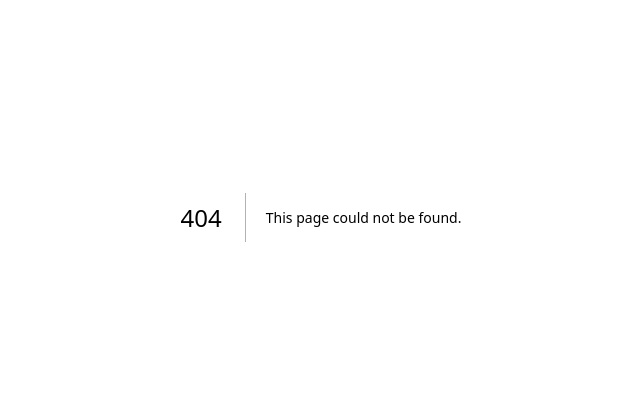
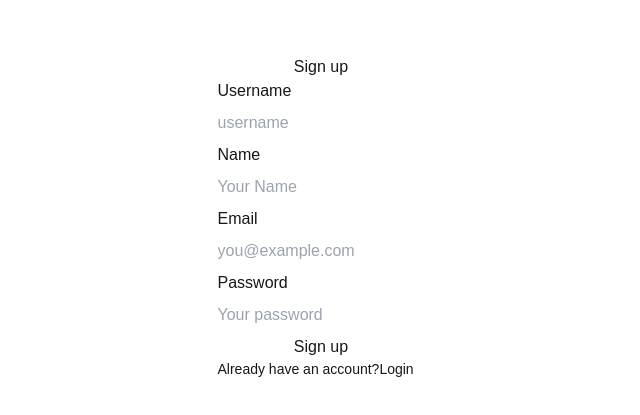
Before and after one commit to bccfilkom/whale-ai-client, a Next.js app: page /register in a window 1280 px wide. Before the commit this address had no page. Shown: the part 183-598 px from the top of the page, without its empty margins (319-959 px from the left). Built offline with nearby package versions, Linux system fonts and the light colour scheme.

Commit message:
`feat(auth)` : finish register user

```diff
--- a/package.json
+++ b/package.json
@@ -9,11 +9,15 @@
     "lint": "next lint"
   },
   "dependencies": {
+    "@hookform/resolvers": "^3.9.0",
     "axios": "^1.7.7",
     "next": "14.2.11",
     "next-auth": "^4.24.7",
     "react": "^18",
-    "react-dom": "^18"
+    "react-dom": "^18",
+    "react-hook-form": "^7.53.0",
+    "sonner": "^1.5.0",
+    "zod": "^3.23.8"
   },
   "devDependencies": {
     "@types/node": "^20",
--- /dev/null
+++ b/src/app/(pages)/register/page.tsx
@@ -0,0 +1,9 @@
+import RegisterForm from "@/sections/register/RegisterForm";
+
+export default function RegisterPage() {
+  return (
+    <main className="flex h-screen justify-center items-center">
+      <RegisterForm />
+    </main>
+  );
+}
--- /dev/null
+++ b/src/app/api/auth/register/route.ts
@@ -0,0 +1,45 @@
+import { BASE_URL } from "@/utils/env";
+import axios from "axios";
+import { NextRequest, NextResponse } from "next/server";
+
+export async function POST(req: NextRequest, res: NextResponse) {
+  const body = await req.json();
+  try {
+    const { username, name, email, password } = body;
+    const requestBody = {
+      username,
+      name,
+      email,
+      password,
+    };
+    const res = await axios.post(`${BASE_URL}users/register`, requestBody);
+    if (res.status === 200 || res.status === 201) {
+      return new Response(
+        JSON.stringify({
+          code: 200,
+          ...res.data,
+        }),
+        { status: 200 }
+      );
+    }
+  } catch (error) {
+    console.log(error);
+    if (axios.isAxiosError(error)) {
+      return new Response(
+        JSON.stringify({
+          code: error.response?.status,
+          ...error.response?.data,
+        }),
+        { status: error.response?.status || 500 }
+      );
+    } else {
+      return new Response(
+        JSON.stringify({
+          code: 500,
+          message: "Unknown error occurred",
+        }),
+        { status: 500 }
+      );
+    }
+  }
+}
--- a/src/app/layout.tsx
+++ b/src/app/layout.tsx
@@ -2,6 +2,7 @@ import type { Metadata } from "next";
 import localFont from "next/font/local";
 import "./globals.css";
 import NextAuthProvider from "@/components/provider/nextauth";
+import { Toaster } from "sonner";
 
 const geistSans = localFont({
   src: "./fonts/GeistVF.woff",
@@ -29,7 +30,13 @@ export default function RootLayout({
       <body
         className={`${geistSans.variable} ${geistMono.variable} antialiased`}
       >
-        <NextAuthProvider> {children}</NextAuthProvider>
+        <Toaster
+          position="top-center"
+          pauseWhenPageIsHidden={true}
+          theme="dark"
+          richColors={true}
+        />
+        <NextAuthProvider>{children}</NextAuthProvider>
       </body>
     </html>
   );
--- /dev/null
+++ b/src/app/types/schema/register/index.ts
@@ -0,0 +1,10 @@
+import { z } from "zod";
+
+export const registerSchema = z.object({
+  username: z.string().min(3, "Username must be at least 6 characters long"),
+  name: z.string().min(1, "Name is required"),
+  email: z.string().email("Invalid email address"),
+  password: z.string().min(5, "Password must be at least 8 characters long"),
+});
+
+export type RegisterFormData = z.infer<typeof registerSchema>;
--- /dev/null
+++ b/src/sections/register/RegisterForm.tsx
@@ -0,0 +1,96 @@
+"use client";
+import React, { useState } from "react";
+import { zodResolver } from "@hookform/resolvers/zod";
+import Link from "next/link";
+import { useForm } from "react-hook-form";
+import { RegisterFormData, registerSchema } from "@/app/types/schema/register";
+import { toast } from "sonner";
+import { redirect } from "next/navigation";
+
+const RegisterForm = () => {
+  const {
+    register,
+    handleSubmit,
+    formState: { errors },
+  } = useForm<RegisterFormData>({
+    resolver: zodResolver(registerSchema),
+  });
+
+  const onSubmit = async (data: RegisterFormData) => {
+    const { username, name, email, password } = data;
+    const requestBody = {
+      username,
+      name,
+      email,
+      password,
+    };
+    try {
+      const res = await fetch("/api/auth/register", {
+        method: "POST",
+        headers: {
+          "Content-Type": "application/json",
+        },
+        body: JSON.stringify(requestBody),
+      });
+
+      if (res.ok) {
+        toast.success("Account created successfully");
+        setTimeout(() => {
+          window.location.assign("/login");
+        }, 1500);
+      } else {
+        const errorData = await res.json();
+        toast.error(
+          errorData.data.includes("duplicate")
+            ? "Username or email already exists"
+            : "Server error, Please try again later"
+        );
+      }
+    } catch (error: any) {
+      console.log("error create account", error);
+    }
+  };
+
+  return (
+    <form onSubmit={handleSubmit(onSubmit)} className="max-w-sm">
+      <h1 className="text-2xl font-medium text-center">Sign up</h1>
+      <div className="flex flex-col gap-2 [&>input]:mb-3 mt-8">
+        <label htmlFor="username">Username</label>
+        <input {...register("username")} placeholder="username" />
+        {errors.username && (
+          <p className="text-red-500">{errors.username.message}</p>
+        )}
+
+        <label htmlFor="name">Name</label>
+        <input {...register("name")} placeholder="Your Name" />
+        {errors.name && <p className="text-red-500">{errors.name.message}</p>}
+
+        <label htmlFor="email">Email</label>
+        <input {...register("email")} placeholder="you@example.com" />
+        {errors.email && <p className="text-red-500">{errors.email.message}</p>}
+
+        <label htmlFor="password">Password</label>
+        <input
+          type="password"
+          {...register("password")}
+          placeholder="Your password"
+          minLength={8}
+        />
+        {errors.password && (
+          <p className="text-red-500">{errors.password.message}</p>
+        )}
+
+        <button type="submit">Sign up</button>
+      </div>
+
+      <p className="text-sm text text-foreground">
+        Already have an account?
+        <Link className="text-primary font-medium underline" href="/login">
+          Login
+        </Link>
+      </p>
+    </form>
+  );
+};
+
+export default RegisterForm;
```
Also changed, not shown: src/app/types/global.ts (added, +8 -0 lines), 1 other file (tests, documents, lock files or other folders).
